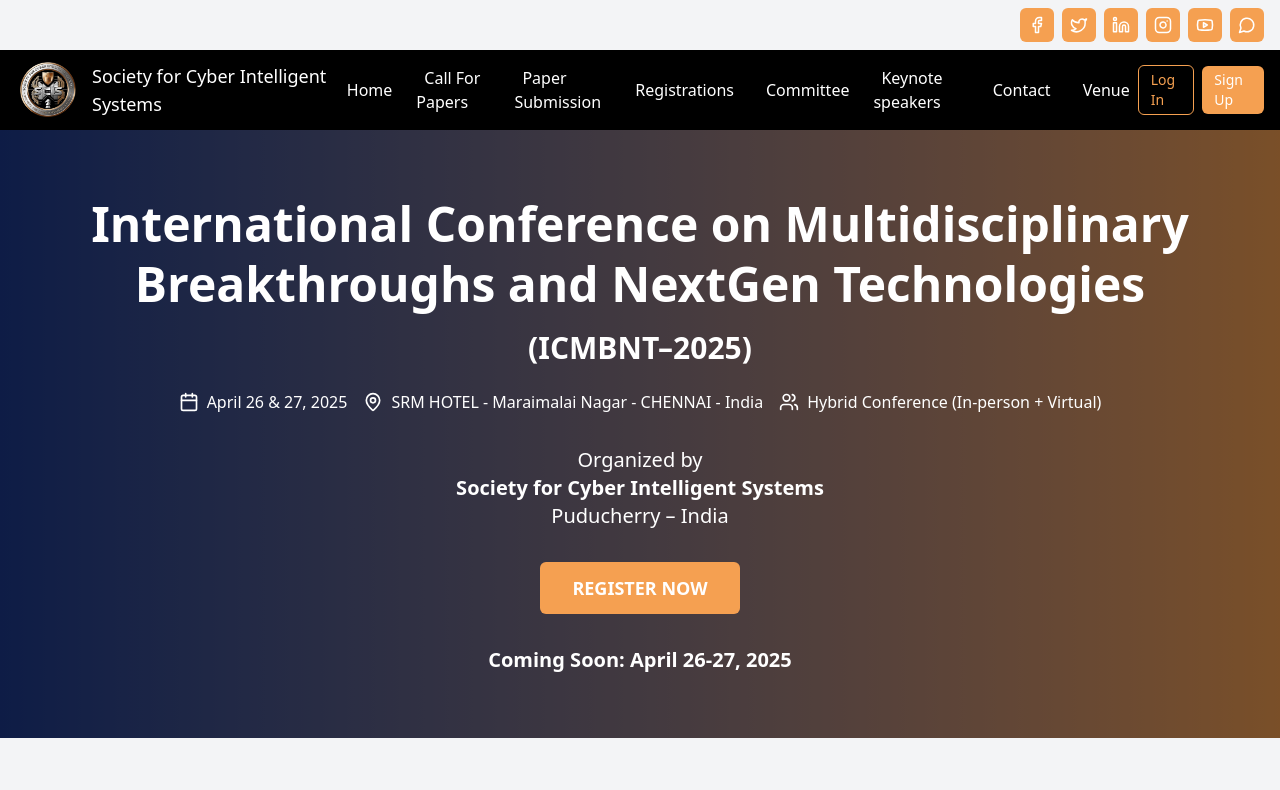
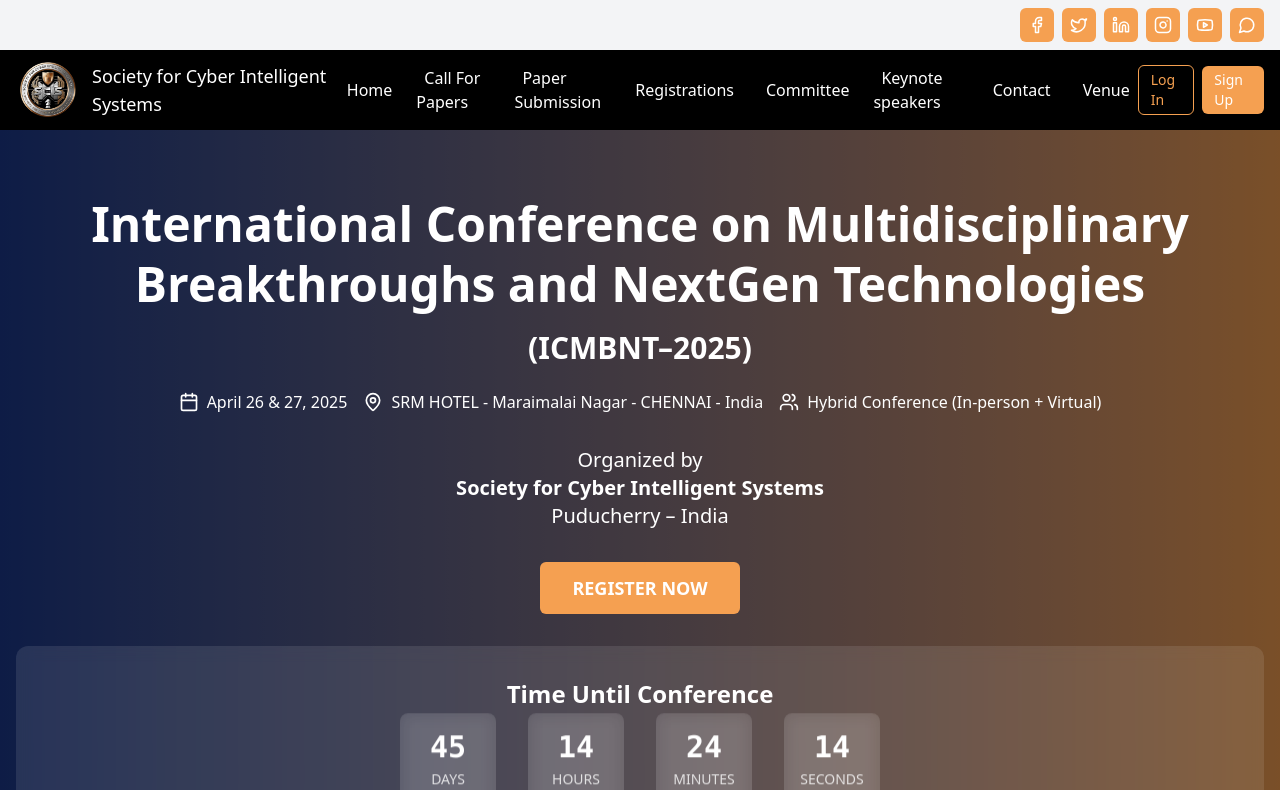
Before and after one commit to Ramjirv32/srm-corrections, a React (Vite) app: page / in a window 1280 px wide. Shown: the top 790 px of the page. Built offline with nearby package versions, Linux system fonts and the light colour scheme.

Commit message:
contactpage done6

```diff
--- a/src/components/Home.tsx
+++ b/src/components/Home.tsx
@@ -3,15 +3,9 @@ import { Calendar, MapPin, Users, Target, Compass, Globe, Facebook, Twitter, Lin
 import Timeline from './Timeline';
 import { Link } from 'react-router-dom';
 import PageTransition from './PageTransition';
+import SimpleCountdownTimer  from "./CountdownTimer"
+// Create a simple countdown timer if the original is causing issues
 
-// Create a simple countdown timer if the original is causing issues
-const SimpleCountdownTimer = () => {
-  return (
-    <div className="text-white font-bold text-xl">
-      Coming Soon: April 26-27, 2025
-    </div>
-  );
-};
 
 const Home = () => {
   return (
```
